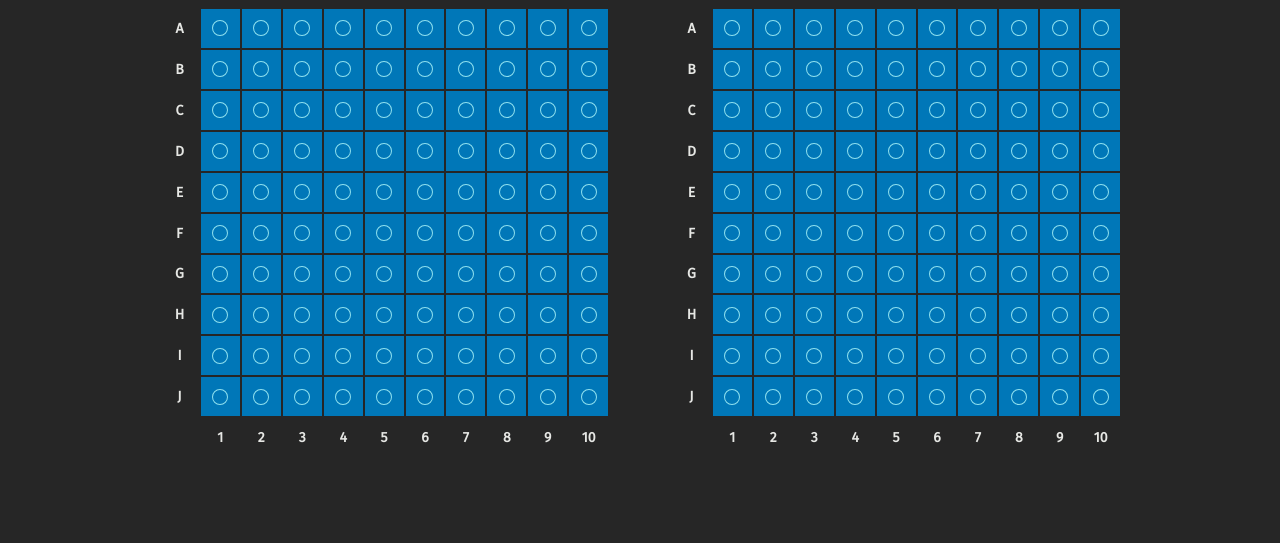
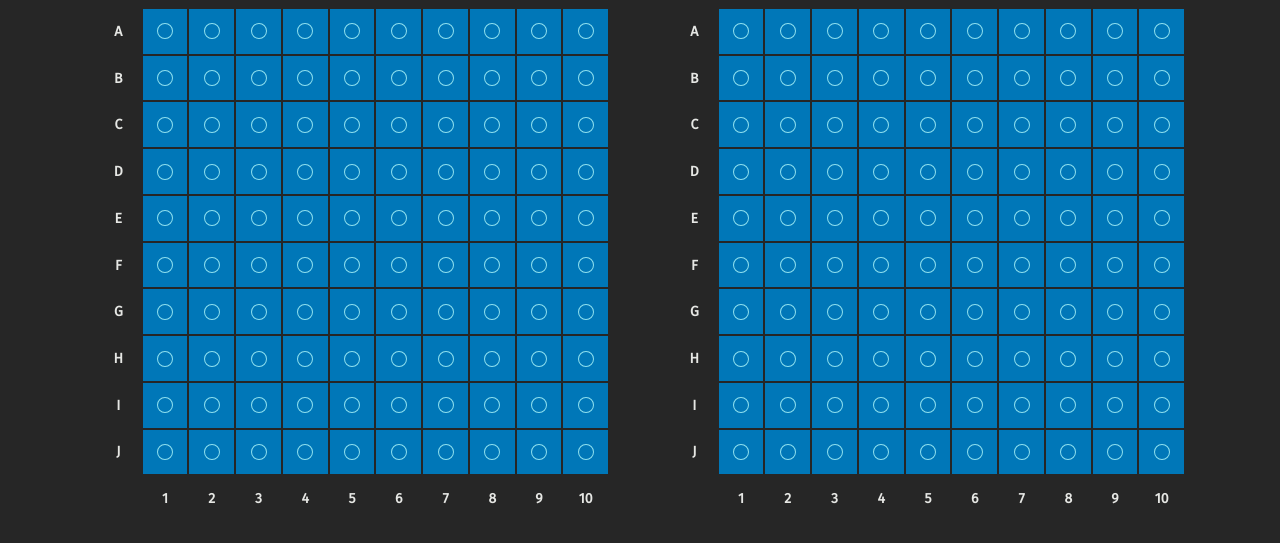
Before and after one commit to forkentiney/battleship, a website built with webpack: page src/template.html in a window 1280 px wide. Shown: the part 99-642 px from the top of the page. Built offline with nearby package versions, Linux system fonts and the light colour scheme; a web font is replaced by a local one.

Commit message:
Adjusted styles for gameboard

```diff
--- a/src/style.css
+++ b/src/style.css
@@ -55,11 +55,12 @@ h1 {
 	display: flex;
 	flex-direction: row;
 	justify-content: center;
+	flex-wrap: wrap;
 	gap: 5vw;
 }
 
 .gameboard {
-	width: 35vw;
+	width: 40vw;
 	aspect-ratio: 1 / 1;
 	display: grid;
 	grid-template-rows: repeat(11, 1fr);
@@ -84,7 +85,7 @@ h1 {
 	align-items: center;
 	aspect-ratio: 1 / 1;
 	font-weight: 900;
-	font-size: 14px;
+	font-size: clamp(14px, 1cqw, 24px);
 	user-select: none;
 }
 
```
